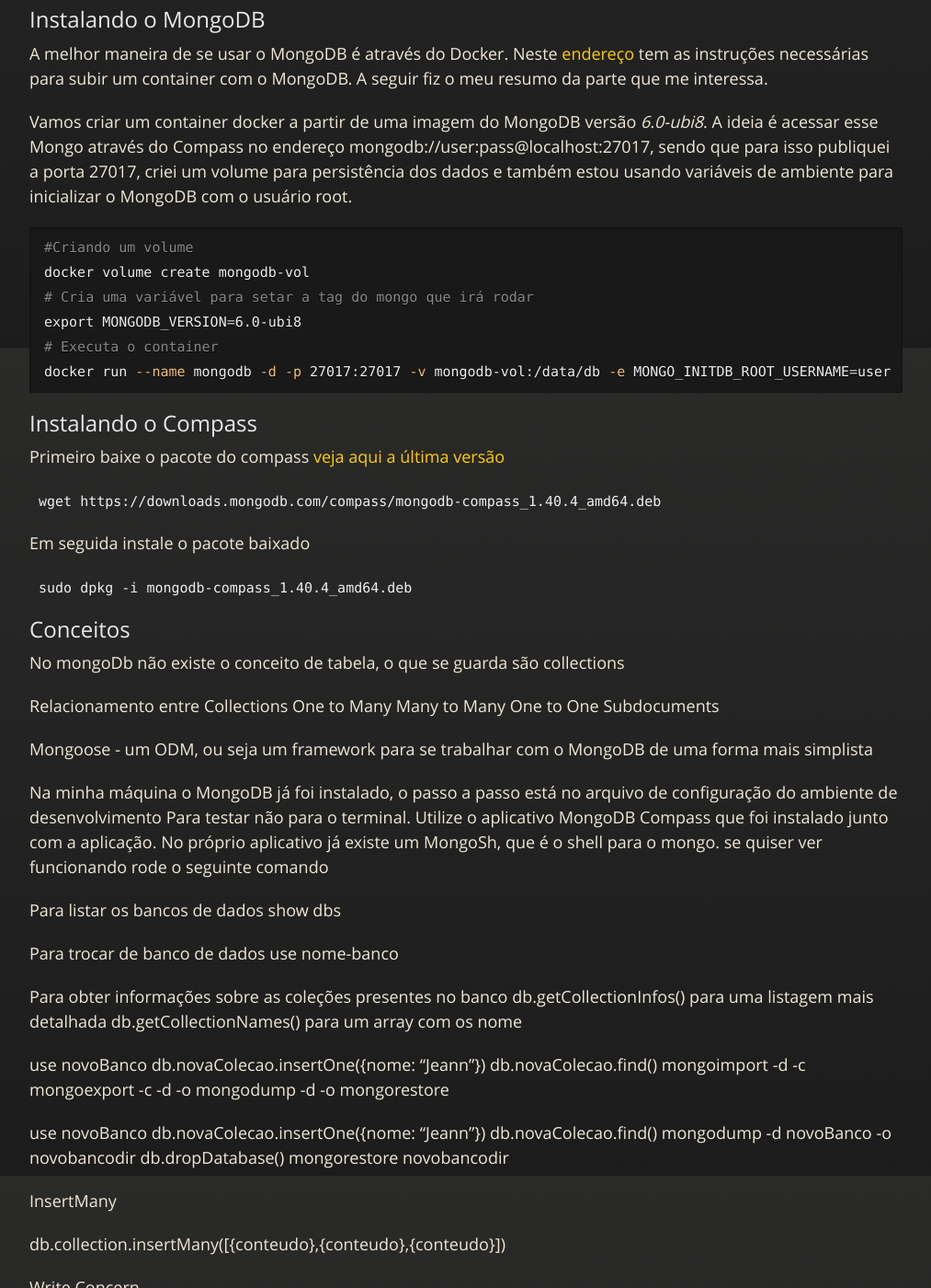
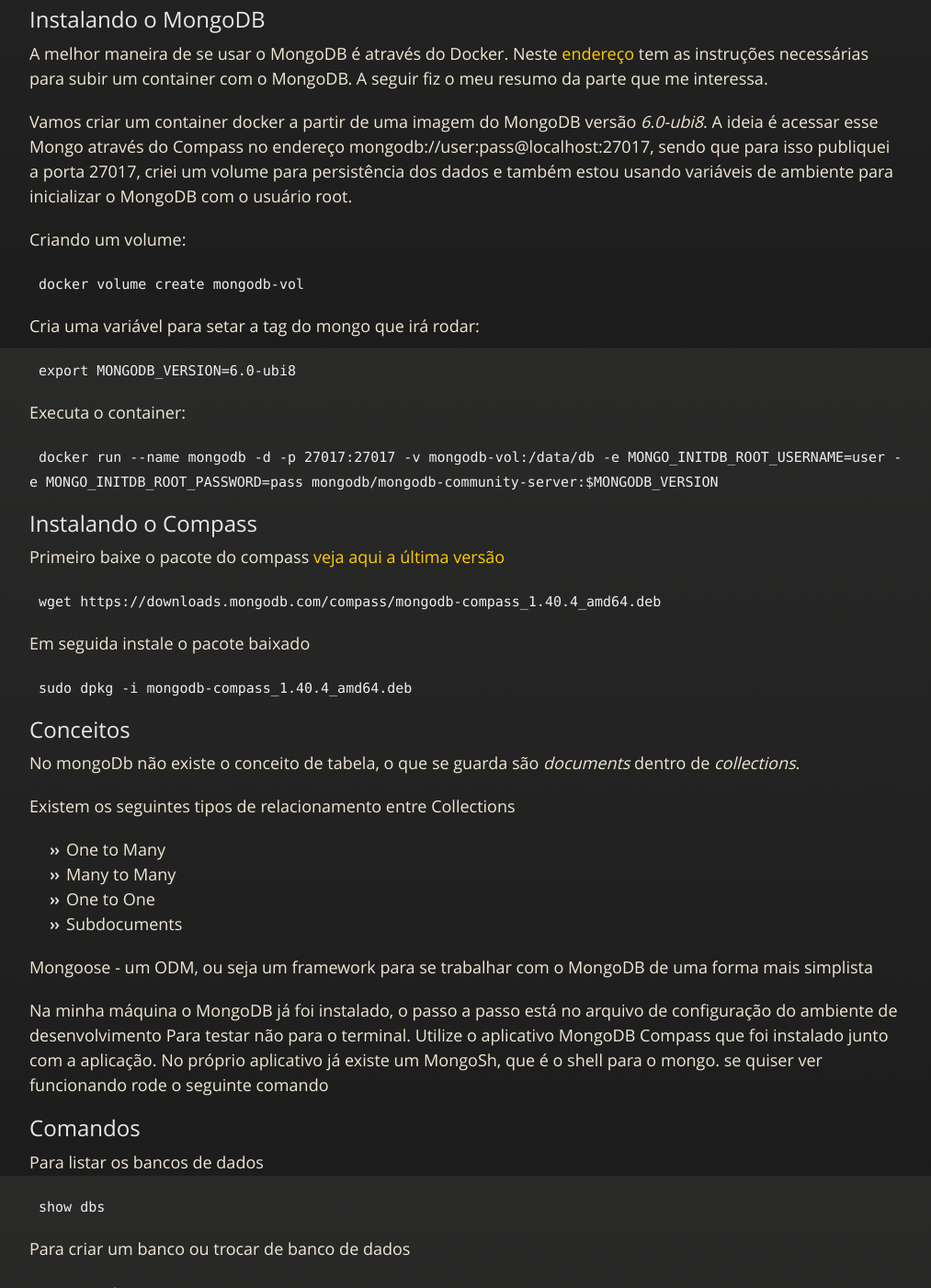
Before and after one commit to JeannAndrade/jeannandrade.github.io, a Jekyll site: the page built from content/mongo/index.md, in a window 1280 px wide and 1400 px high, scrolled down 522 px. Shown: the whole window at 92% size, without its empty margins (108-1121 px from the left). Built offline with Jekyll 4.4.1, drawn with Linux system fonts in a browser that asks for light colours; nearby versions of some CDN libraries; comment, search, counter and statistics services are not loaded; our own code applies the rules of GitHub Pages for plain Markdown files; some of the changed text lies outside the part shown.

Commit message:
criação de banco e coleção

````diff
--- a/_layouts/internal.html
+++ b/_layouts/internal.html
@@ -35,7 +35,7 @@
     {% if page.content contains "code" %}
       <script>
         // get all <code> elements
-        var allCodeBlocksElements = $( "code" );
+        var allCodeBlocksElements = $("code");
 
         allCodeBlocksElements.each(function(i) {
           // add different id for each code block
--- a/content/mongo/index.md
+++ b/content/mongo/index.md
@@ -22,14 +22,17 @@ A melhor maneira de se usar o MongoDB é através do Docker. Neste [endereço](h
 
 Vamos criar um container docker a partir de uma imagem do MongoDB versão *6.0-ubi8*. A ideia é acessar esse Mongo através do Compass no endereço mongodb://user:pass@localhost:27017, sendo que para isso publiquei a porta 27017, criei um volume para persistência dos dados e também estou usando variáveis de ambiente para inicializar o MongoDB com o usuário root.
 
-```bash
-#Criando um volume
-docker volume create mongodb-vol
-# Cria uma variável para setar a tag do mongo que irá rodar
-export MONGODB_VERSION=6.0-ubi8
-# Executa o container
-docker run --name mongodb -d -p 27017:27017 -v mongodb-vol:/data/db -e MONGO_INITDB_ROOT_USERNAME=user -e MONGO_INITDB_ROOT_PASSWORD=pass mongodb/mongodb-community-server:$MONGODB_VERSION
-```
+Criando um volume:
+
+`docker volume create mongodb-vol`
+
+Cria uma variável para setar a tag do mongo que irá rodar:
+
+`export MONGODB_VERSION=6.0-ubi8`
+
+Executa o container:
+
+`docker run --name mongodb -d -p 27017:27017 -v mongodb-vol:/data/db -e MONGO_INITDB_ROOT_USERNAME=user -e MONGO_INITDB_ROOT_PASSWORD=pass mongodb/mongodb-community-server:$MONGODB_VERSION`
 
 ## Instalando o Compass
 
@@ -43,13 +46,14 @@ Em seguida instale o pacote baixado
 
 ## Conceitos
 
-No mongoDb não existe o conceito de tabela, o que se guarda são collections
+No mongoDb não existe o conceito de tabela, o que se guarda são *documents* dentro de *collections*.
 
-Relacionamento entre Collections
- One to Many
- Many to Many
- One to One
- Subdocuments
+Existem os seguintes tipos de relacionamento entre Collections
+
+* One to Many
+* Many to Many
+* One to One
+* Subdocuments
 
 Mongoose - um ODM, ou seja um framework para se trabalhar com o MongoDB de uma forma mais simplista
 
@@ -57,26 +61,39 @@ Na minha máquina o MongoDB já foi instalado, o passo a passo está no arquivo
 Para testar não para o terminal. Utilize o aplicativo MongoDB Compass que foi instalado junto com a aplicação.
 No próprio aplicativo já existe um MongoSh, que é o shell para o mongo. se quiser ver funcionando rode o seguinte comando
 
+## Comandos
+
 Para listar os bancos de dados
-show dbs
 
-Para trocar de banco de dados
-use nome-banco
+`show dbs`
+
+Para criar um banco ou trocar de banco de dados
+
+`use nome-banco`
 
 Para obter informações sobre as coleções presentes no banco
-db.getCollectionInfos() para uma listagem mais detalhada
-db.getCollectionNames() para um array com os nome
+
+`db.getCollectionInfos()`
+
+Para retornar um array com os nomes das *collections*:
+
+`db.getCollectionNames()`
+
+Para criar ou acessar uma collection basta usar o comando db.nome_colecao
+
+O exemplo abaixo cria um banco, uma coleção e insere um document dentro. Em seguida pede para listar todos os documents da coleção.
 
 use novoBanco
 db.novaColecao.insertOne({nome: "Jeann"})
 db.novaColecao.find()
+
 mongoimport <arquivo> -d <database> -c <collection>
 mongoexport -c <collection> -d <database> -o <output>
 mongodump -d <banco> -o <diretorio>
 mongorestore <diretorio>
 
 use novoBanco
-db.novaColecao.insertOne({nome: "Jeann"})
+db.novaColecao.insertOne({nome: "Jeann", idade: 40})
 db.novaColecao.find()
 mongodump -d novoBanco -o novobancodir
 db.dropDatabase()
````
Also changed, not shown: content/git/index.md (+1 -1 lines).
